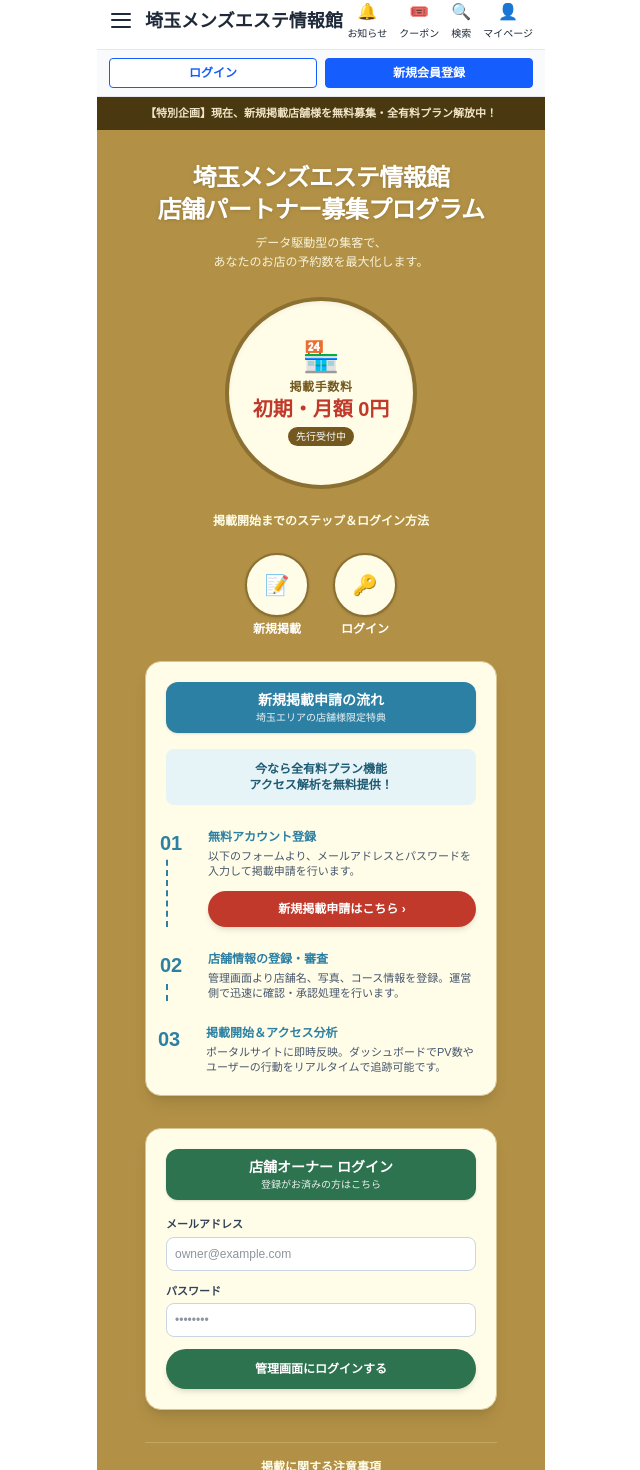
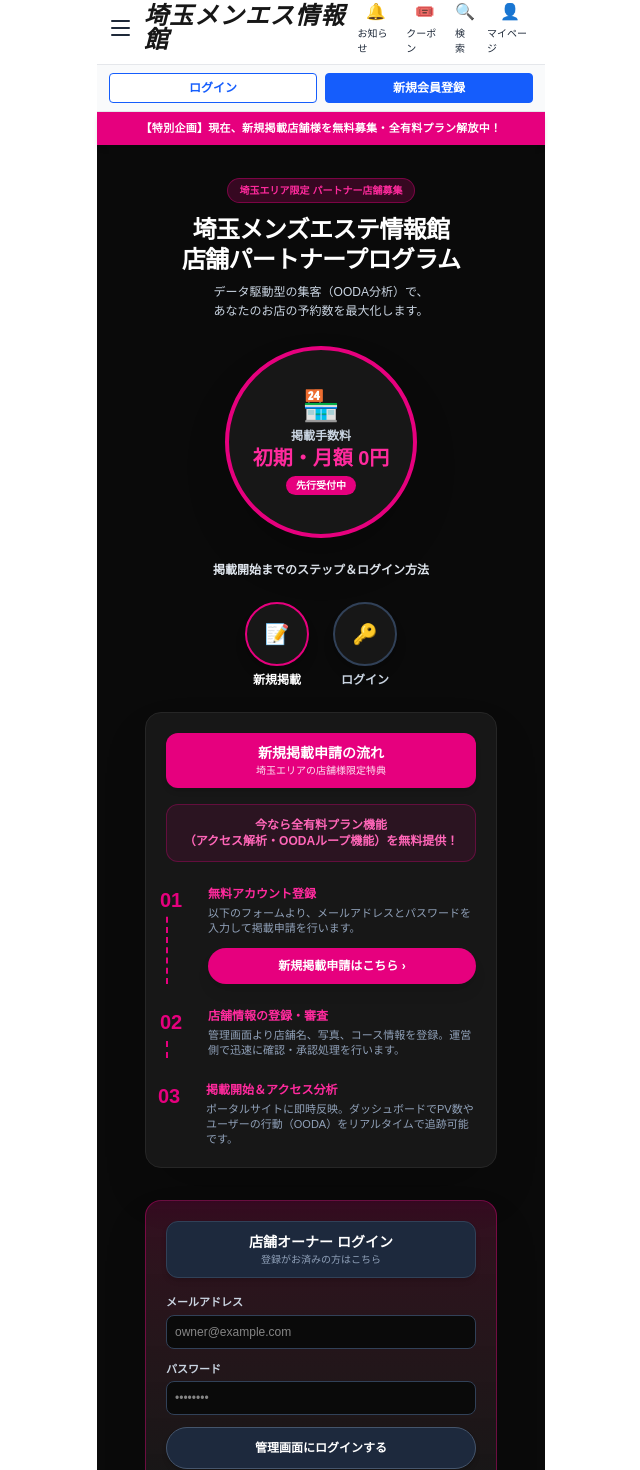
Before and after one commit to DanSugaya/esthe-portal, a Next.js app: page /owner/auth in a window 1280 px wide. Shown: the part 8-1478 px from the top of the page, without its empty margins (319-959 px from the left). Built offline with nearby package versions, Linux system fonts and the light colour scheme; no server answers.

Commit message:
オーナーページ修正

```diff
--- a/src/app/owner/auth/page.tsx
+++ b/src/app/owner/auth/page.tsx
@@ -55,104 +55,107 @@ export default function OwnerAuthPage() {
   }
 
   return (
-    <div className="min-h-screen bg-[#b29146] text-slate-800 font-sans pb-16">
+    <div className="min-h-screen bg-neutral-950 text-slate-100 font-sans pb-16">
 
       {/* 1. アナウンスバー（最上部バナー） */}
-      <div className="bg-[#4a3910] text-[#f2e6c9] text-[11px] py-2 px-4 text-center font-bold">
+      <div className="bg-[#e6007e] text-white text-[11px] py-2 px-4 text-center font-bold tracking-wide shadow-md">
         【特別企画】現在、新規掲載店舗様を無料募集・全有料プラン解放中！
       </div>
 
       {/* 2. メインヒーローセクション */}
-      <section className="px-4 pt-8 pb-6 text-center text-[#fffde8]">
-        <h1 className="text-2xl font-extrabold tracking-tight mb-2 text-white drop-shadow">
+      <section className="px-4 pt-8 pb-6 text-center">
+        <span className="inline-block px-3 py-1 text-[10px] font-bold bg-[#e6007e]/20 text-[#ff2a9d] rounded-full border border-[#e6007e]/40 mb-3">
+          埼玉エリア限定 パートナー店舗募集
+        </span>
+        <h1 className="text-2xl font-black tracking-tight mb-2 text-white leading-tight">
           埼玉メンズエステ情報館<br />
-          店舗パートナー募集プログラム
+          店舗パートナープログラム
         </h1>
-        <p className="text-xs leading-relaxed max-w-xs mx-auto opacity-90">
-          データ駆動型の集客で、<br />
+        <p className="text-xs leading-relaxed max-w-xs mx-auto text-slate-300">
+          データ駆動型の集客（OODA分析）で、<br />
           あなたのお店の予約数を最大化します。
         </p>
 
         {/* 中央のグラフィックアイコン風カード */}
-        <div className="my-6 mx-auto w-48 h-48 bg-[#fffde8] rounded-full flex flex-col items-center justify-center p-4 shadow-inner border-4 border-[#8c7031] text-[#735920]">
+        <div className="my-6 mx-auto w-48 h-48 bg-neutral-900 rounded-full flex flex-col items-center justify-center p-4 shadow-2xl border-4 border-[#e6007e] relative">
           <div className="text-3xl mb-1">🏪</div>
-          <span className="text-xs font-extrabold tracking-wider">掲載手数料</span>
-          <span className="text-xl font-black text-[#c0392b]">初期・月額 0円</span>
-          <span className="text-[10px] bg-[#735920] text-white px-2 py-0.5 rounded-full mt-1">先行受付中</span>
+          <span className="text-xs font-extrabold text-slate-300">掲載手数料</span>
+          <span className="text-xl font-black text-[#ff2a9d]">初期・月額 0円</span>
+          <span className="text-[10px] bg-[#e6007e] text-white font-bold px-2.5 py-0.5 rounded-full mt-1">先行受付中</span>
         </div>
 
-        <p className="text-xs font-bold text-[#fffde8]">
+        <p className="text-xs font-bold text-slate-200">
           掲載開始までのステップ＆ログイン方法
         </p>
       </section>
 
-      {/* 3. ナビゲーションアイコン（紹介する方 / 登録する方） */}
+      {/* 3. ナビゲーションアイコン（新規掲載 / ログイン） */}
       <section className="max-w-sm mx-auto px-4 mb-6 flex justify-center gap-6">
-        <a href="#register-step" className="flex flex-col items-center">
-          <div className="w-16 h-16 rounded-full bg-[#fffde8] flex items-center justify-center text-xl shadow border-2 border-[#8c7031] text-[#8c7031]">
+        <a href="#register-step" className="flex flex-col items-center group">
+          <div className="w-16 h-16 rounded-full bg-neutral-900 flex items-center justify-center text-xl shadow-lg border-2 border-[#e6007e] group-hover:scale-105 transition">
             📝
           </div>
-          <span className="text-xs font-bold text-white mt-1">新規掲載</span>
+          <span className="text-xs font-bold text-white mt-1.5">新規掲載</span>
         </a>
-        <a href="#login-form" className="flex flex-col items-center">
-          <div className="w-16 h-16 rounded-full bg-[#fffde8] flex items-center justify-center text-xl shadow border-2 border-[#8c7031] text-[#8c7031]">
+        <a href="#login-form" className="flex flex-col items-center group">
+          <div className="w-16 h-16 rounded-full bg-neutral-900 flex items-center justify-center text-xl shadow-lg border-2 border-slate-700 group-hover:border-slate-500 transition">
             🔑
           </div>
-          <span className="text-xs font-bold text-white mt-1">ログイン</span>
+          <span className="text-xs font-bold text-slate-300 mt-1.5">ログイン</span>
         </a>
       </section>
 
       {/* 4. メインコンテンツカード（新規登録・掲載の流れ） */}
       <section id="register-step" className="max-w-sm mx-auto px-4 mb-8">
-        <div className="bg-[#fffde8] rounded-2xl p-5 shadow-lg border border-[#d9c593]">
+        <div className="bg-neutral-900 rounded-2xl p-5 shadow-2xl border border-neutral-800">
 
           {/* カードヘッダー */}
-          <div className="bg-[#2c80a4] text-white text-center py-2 rounded-xl mb-4 shadow-sm">
+          <div className="bg-[#e6007e] text-white text-center py-2.5 rounded-xl mb-4 shadow-md">
             <h2 className="font-bold text-sm">新規掲載申請の流れ</h2>
             <p className="text-[10px] opacity-90">埼玉エリアの店舗様限定特典</p>
           </div>
 
-          <div className="bg-[#e6f4f8] p-3 rounded-lg text-center text-[#1f5a73] font-bold text-xs mb-6">
+          <div className="bg-[#e6007e]/10 border border-[#e6007e]/30 p-3 rounded-xl text-center text-[#ff66b8] font-bold text-xs mb-6">
             今なら全有料プラン機能<br />
-            アクセス解析を無料提供！
+            （アクセス解析・OODAループ機能）を無料提供！
           </div>
 
           {/* ステップ 01 */}
-          <div className="mb-6 relative pl-10 border-l-2 border-dashed border-[#2c80a4]">
-            <span className="absolute -left-3 top-0 text-[#2c80a4] font-black text-xl bg-[#fffde8] px-1">
+          <div className="mb-6 relative pl-10 border-l-2 border-dashed border-[#e6007e]">
+            <span className="absolute -left-3 top-0 text-[#e6007e] font-black text-xl bg-neutral-900 px-1">
               01
             </span>
-            <h3 className="font-bold text-xs text-[#2c80a4] mb-1">無料アカウント登録</h3>
-            <p className="text-[11px] text-slate-600 leading-snug mb-3">
+            <h3 className="font-bold text-xs text-[#ff2a9d] mb-1">無料アカウント登録</h3>
+            <p className="text-[11px] text-slate-400 leading-snug mb-3">
               以下のフォームより、メールアドレスとパスワードを入力して掲載申請を行います。
             </p>
             <Link
               href="/owner/register"
-              className="block w-full text-center py-2.5 bg-[#c0392b] text-white rounded-full font-bold text-xs shadow-md hover:opacity-90 transition"
+              className="block w-full text-center py-2.5 bg-[#e6007e] hover:bg-[#c4006b] text-white rounded-full font-bold text-xs shadow-lg transition"
             >
               新規掲載申請はこちら ›
             </Link>
           </div>
 
           {/* ステップ 02 */}
-          <div className="mb-6 relative pl-10 border-l-2 border-dashed border-[#2c80a4]">
-            <span className="absolute -left-3 top-0 text-[#2c80a4] font-black text-xl bg-[#fffde8] px-1">
+          <div className="mb-6 relative pl-10 border-l-2 border-dashed border-[#e6007e]">
+            <span className="absolute -left-3 top-0 text-[#e6007e] font-black text-xl bg-neutral-900 px-1">
               02
             </span>
-            <h3 className="font-bold text-xs text-[#2c80a4] mb-1">店舗情報の登録・審査</h3>
-            <p className="text-[11px] text-slate-600 leading-snug">
+            <h3 className="font-bold text-xs text-[#ff2a9d] mb-1">店舗情報の登録・審査</h3>
+            <p className="text-[11px] text-slate-400 leading-snug">
               管理画面より店舗名、写真、コース情報を登録。運営側で迅速に確認・承認処理を行います。
             </p>
           </div>
 
           {/* ステップ 03 */}
           <div className="relative pl-10">
-            <span className="absolute -left-3 top-0 text-[#2c80a4] font-black text-xl bg-[#fffde8] px-1">
+            <span className="absolute -left-3 top-0 text-[#e6007e] font-black text-xl bg-neutral-900 px-1">
               03
             </span>
-            <h3 className="font-bold text-xs text-[#2c80a4] mb-1">掲載開始＆アクセス分析</h3>
-            <p className="text-[11px] text-slate-600 leading-snug">
-              ポータルサイトに即時反映。ダッシュボードでPV数やユーザーの行動をリアルタイムで追跡可能です。
+            <h3 className="font-bold text-xs text-[#ff2a9d] mb-1">掲載開始＆アクセス分析</h3>
+            <p className="text-[11px] text-slate-400 leading-snug">
+              ポータルサイトに即時反映。ダッシュボードでPV数やユーザーの行動（OODA）をリアルタイムで追跡可能です。
             </p>
           </div>
 
@@ -161,34 +164,34 @@ export default function OwnerAuthPage() {
 
       {/* 5. オーナーログインフォーム */}
       <section id="login-form" className="max-w-sm mx-auto px-4 mb-8">
-        <div className="bg-[#fffde8] rounded-2xl p-5 shadow-lg border border-[#d9c593]">
+        <div className="bg-gradient-to-b from-[#e6007e]/20 to-neutral-900 rounded-2xl p-5 shadow-2xl border border-[#e6007e]/40">
 
-          <div className="bg-[#2d7350] text-white text-center py-2 rounded-xl mb-4 shadow-sm">
+          <div className="bg-slate-800 text-white text-center py-2.5 rounded-xl mb-4 shadow-md border border-slate-700">
             <h2 className="font-bold text-sm">店舗オーナー ログイン</h2>
-            <p className="text-[10px] opacity-90">登録がお済みの方はこちら</p>
+            <p className="text-[10px] text-slate-400">登録がお済みの方はこちら</p>
           </div>
 
           <form onSubmit={handleSubmit} className="space-y-3">
             <div>
-              <label className="block text-[11px] font-bold text-slate-700 mb-1">メールアドレス</label>
+              <label className="block text-[11px] font-bold text-slate-300 mb-1">メールアドレス</label>
               <input
                 type="email"
                 required
                 value={email}
                 onChange={(e) => setEmail(e.target.value)}
-                className="w-full rounded-lg border border-slate-300 p-2 text-xs bg-white outline-none focus:ring-2 focus:ring-[#2d7350]"
+                className="w-full rounded-lg border border-slate-700 bg-neutral-950 p-2 text-xs text-white outline-none focus:border-[#e6007e] focus:ring-1 focus:ring-[#e6007e] transition"
                 placeholder="owner@example.com"
               />
             </div>
 
             <div>
-              <label className="block text-[11px] font-bold text-slate-700 mb-1">パスワード</label>
+              <label className="block text-[11px] font-bold text-slate-300 mb-1">パスワード</label>
               <input
                 type="password"
                 required
                 value={password}
                 onChange={(e) => setPassword(e.target.value)}
-                className="w-full rounded-lg border border-slate-300 p-2 text-xs bg-white outline-none focus:ring-2 focus:ring-[#2d7350]"
+                className="w-full rounded-lg border border-slate-700 bg-neutral-950 p-2 text-xs text-white outline-none focus:border-[#e6007e] focus:ring-1 focus:ring-[#e6007e] transition"
                 placeholder="••••••••"
               />
             </div>
@@ -196,7 +199,7 @@ export default function OwnerAuthPage() {
             <button
               type="submit"
               disabled={loading}
-              className="w-full py-3 bg-[#2d7350] text-white rounded-full text-xs font-bold shadow-md hover:opacity-90 transition cursor-pointer"
+              className="w-full py-3 bg-slate-800 hover:bg-slate-700 text-white rounded-full text-xs font-bold shadow-md border border-slate-600 transition cursor-pointer"
             >
               {loading ? 'ログイン中...' : '管理画面にログインする'}
             </button>
@@ -205,10 +208,10 @@ export default function OwnerAuthPage() {
         </div>
       </section>
 
-      {/* 6. 注意事項・特記事項（アコーディオン風デザイン） */}
-      <section className="max-w-sm mx-auto px-4 mb-8 text-[#fffde8]">
-        <div className="border-t border-[#d9c593]/40 pt-4">
-          <h3 className="font-bold text-xs text-center mb-3 text-[#fffde8]">掲載に関する注意事項</h3>
+      {/* 6. 注意事項 */}
+      <section className="max-w-sm mx-auto px-4 mb-8 text-slate-400">
+        <div className="border-t border-neutral-800 pt-4">
+          <h3 className="font-bold text-xs text-center mb-3 text-slate-300">掲載に関する注意事項</h3>
           <ul className="text-[10px] space-y-1.5 opacity-90 list-disc list-inside leading-relaxed">
             <li>埼玉エリア内のメンズエステ店舗様のみご登録いただけます。</li>
             <li>風営法および関係法令を遵守している店舗に限ります。</li>
@@ -218,11 +221,11 @@ export default function OwnerAuthPage() {
         </div>
       </section>
 
-      {/* 7. フッターナビゲーション */}
-      <footer className="max-w-sm mx-auto px-4 pt-6 border-t border-[#4a3910] text-[#f2e6c9] text-center text-[10px]">
+      {/* 7. フッター */}
+      <footer className="max-w-sm mx-auto px-4 pt-6 border-t border-neutral-800 text-slate-500 text-center text-[10px]">
         <div className="space-y-2 mb-4">
-          <div><Link href="/" className="hover:underline">トップページに戻る</Link></div>
-          <div><Link href="/terms" className="hover:underline">利用規約</Link> | <Link href="/privacy" className="hover:underline">プライバシーポリシー</Link></div>
+          <div><Link href="/" className="hover:text-slate-300 transition">トップページに戻る</Link></div>
+          <div><Link href="/terms" className="hover:text-slate-300 transition">利用規約</Link> | <Link href="/privacy" className="hover:text-slate-300 transition">プライバシーポリシー</Link></div>
         </div>
       </footer>
 
--- a/src/components/Footer.tsx
+++ b/src/components/Footer.tsx
@@ -8,7 +8,7 @@ export default function Footer() {
           {/* ブランド情報 */}
           <div>
             <Link href="/" className="text-lg font-bold text-white hover:opacity-80 transition">
-              埼玉メンズエステ情報館
+              埼玉メンエス情報館
             </Link>
             <p className="text-xs text-slate-400 mt-2 leading-relaxed">
               自分にぴったりのエステサロンが見つかるポータルサイト
@@ -51,7 +51,7 @@ export default function Footer() {
 
         {/* コピーライト */}
         <div className="pt-6 border-t border-slate-800 text-center text-xs text-slate-500">
-          © {new Date().getFullYear()} 埼玉メンズエステ情報館. All rights reserved.
+          © {new Date().getFullYear()} 埼玉メンエス情報館. All rights reserved.
         </div>
       </div>
     </footer>
--- a/src/components/Header.tsx
+++ b/src/components/Header.tsx
@@ -13,8 +13,8 @@ export default function Header() {
           </button>
 
           {/* サイトタイトル */}
-          <h1 className="m-0 text-lg font-bold text-gray-800 leading-none">
-            <Link href="/">埼玉メンズエステ情報館</Link>
+          <h1 className="m-0 text-2xl font-black italic tracking-wider leading-none select-none">
+            <Link href="/">埼玉メンエス情報館</Link>
           </h1>
         </div>
 
```
